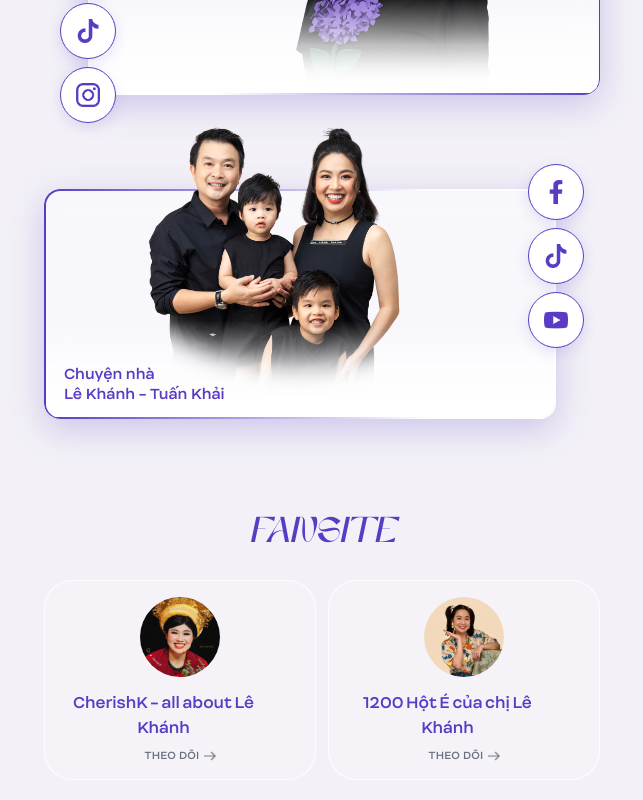
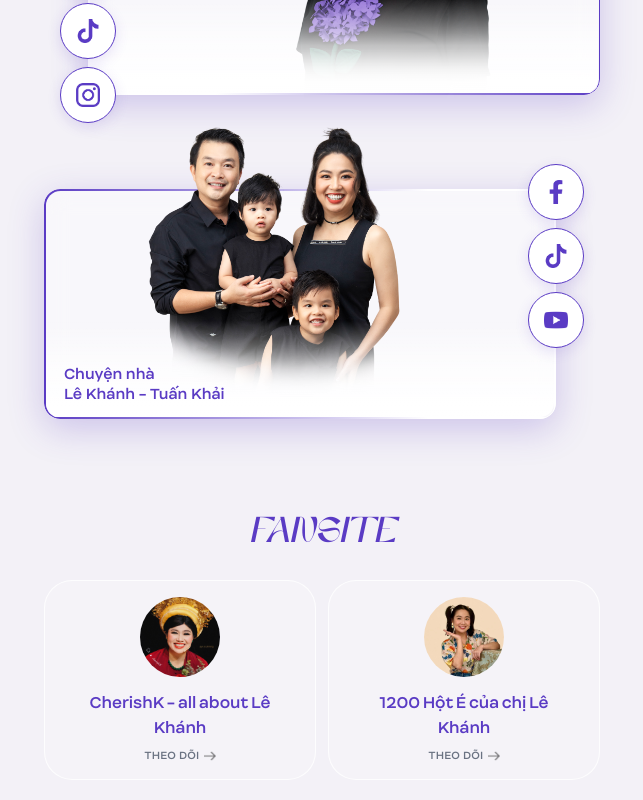
Before and after one commit to ThaoNguyen151/LKK_Web_FE, a React (Vite) app: page / in a window 1280 px wide. Shown: the part 2324-3124 px from the top of the page, without its empty margins (318-961 px from the left). Built offline with nearby package versions, Linux system fonts and the light colour scheme; no server answers.

Commit message:
feat: margin center for the text of favorite

```diff
--- a/src/pages/home/HomeResponsive.jsx
+++ b/src/pages/home/HomeResponsive.jsx
@@ -438,7 +438,7 @@ function FavoriteSection() {
               className="mx-auto h-20 w-20 rounded-full object-cover"
             />
             <h3
-              className="mt-3.5 w-[87%] flex-1 whitespace-pre-line text-center font-body text-[15px] font-bold leading-relaxed text-brand-home1"
+              className="mx-auto mt-3.5 w-[87%] flex-1 whitespace-pre-line text-center font-body text-[15px] font-bold leading-relaxed text-brand-home1"
               style={{ wordSpacing: '-0.08em' }}
             >
               {page.name}
```
